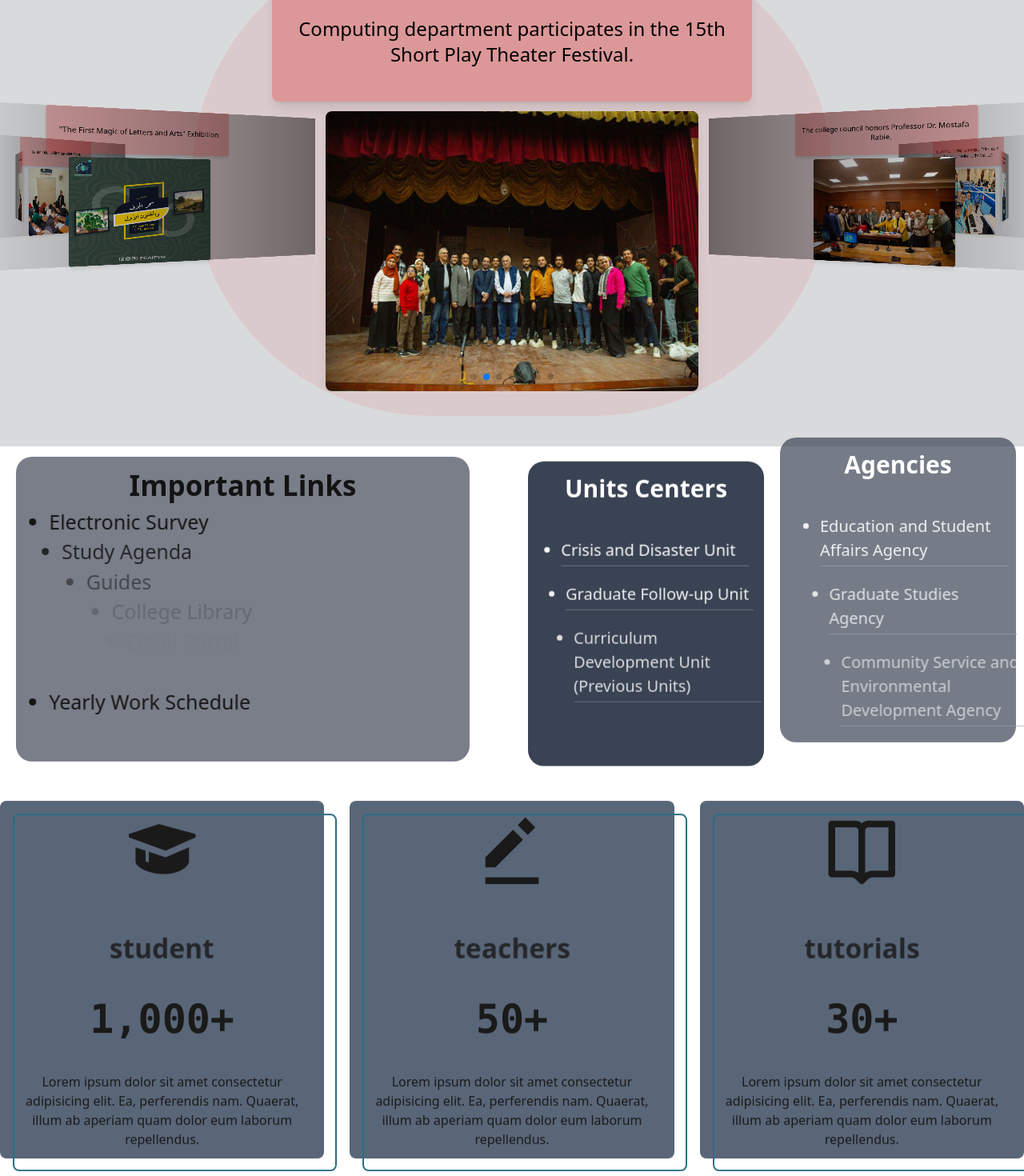
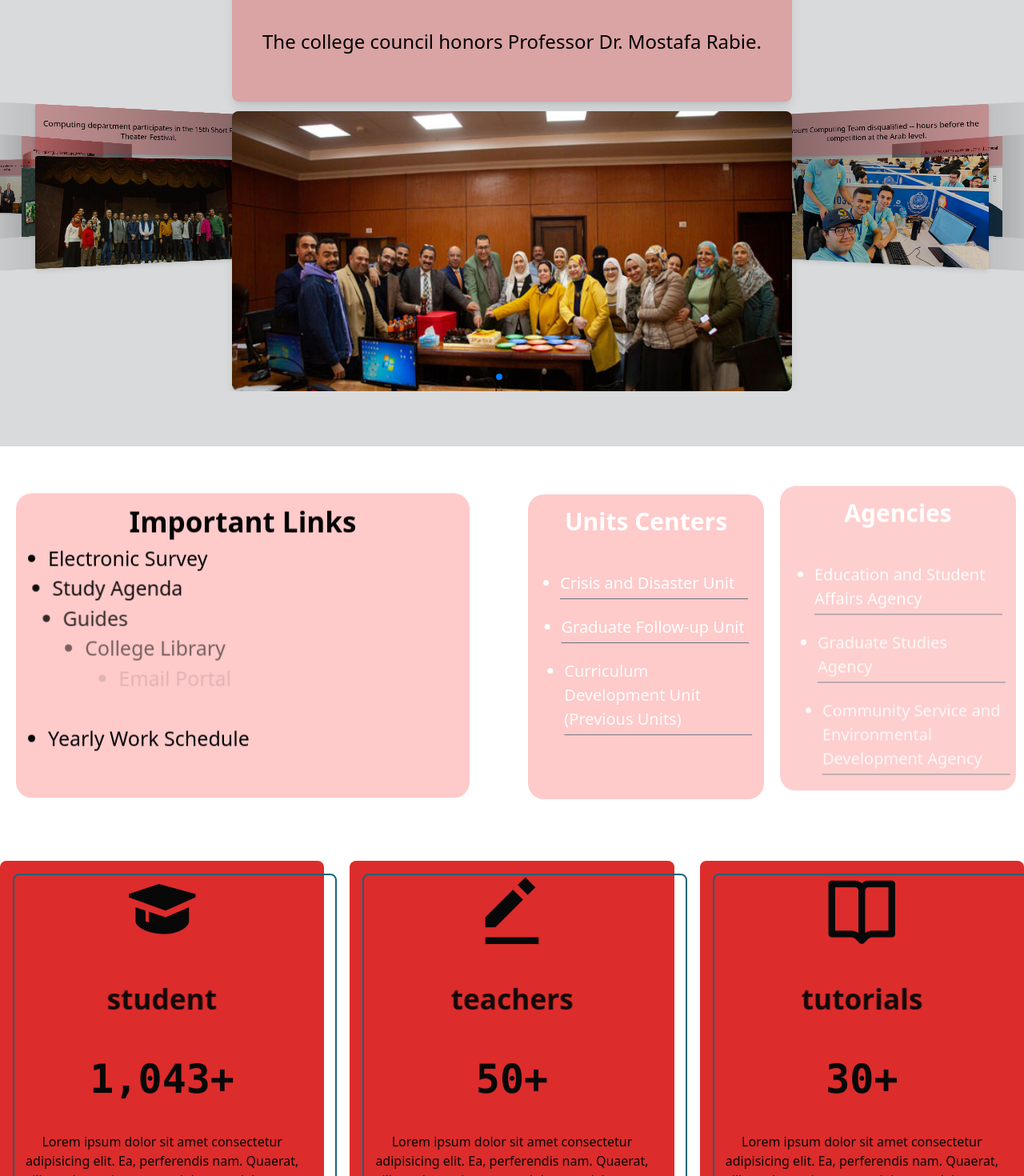
Before and after one commit to Hamada-MP0/FCAI-Portal, a React (Vite) app: page / in a window 1280 px wide. Shown: the part 220-1690 px from the top of the page at 80% size. Built offline with nearby package versions, Linux system fonts and the light colour scheme.

Commit message:
Edit Home

```diff
--- a/src/App.jsx
+++ b/src/App.jsx
@@ -7,11 +7,12 @@ import Footer from './component/Footer/Footer';
 import Home from './pages/Home/Home';
 import { BrowserRouter , Routes , Route } from 'react-router-dom';
 import Header from './component/Header/Header';
+import About from './pages/about/About';
 function App() {
   useEffect(() => {
     AOS.init({
       duration: 3000, // مدة الحركة بالمللي ثانية
-      easing: "ease-in-out", // نوع الحركة
+      easing: "ease", // نوع الحركة
       once: false, // تشغيل الحركة مرة واحدة فقط
 
       mirror: true, // ✅ يسمح للحركة بالعمل عند الصعود للأعلى
@@ -25,7 +26,7 @@ function App() {
         <Header/>
       <Routes>
         <Route path='/' element={<Home/>}/>
-        <Route path='/about' element={<h1>About</h1>}/>
+        <Route path='/about' element={<About/>}/>
         <Route path='/contact_us' element={<h1>Contact</h1>}/>
         <Route path='/library' element={<h1>library</h1>}/>
       </Routes>
--- a/src/component/Card-Home/CardHomePage.jsx
+++ b/src/component/Card-Home/CardHomePage.jsx
@@ -33,11 +33,11 @@ const Card_Home = () => {
     const isArabic = i18n.language === "ar";
 
     return (
-        <div>
+        <div className="my-10">
             <div className={`grid w-full gap-5 lg:grid-cols-2 relative flex-wrap ${isArabic ? "rtl" : ""}`}>
 
                 <div    data-aos="fade-down"
-                                    data-aos-delay={ 300 }  className=" p-[10px] m-5 w-[90%] bg-slate-900/60 rounded-[20px] p-[10px]">
+                                    data-aos-delay={ 300 }  className="m-5 w-[90%] bg-red-200 rounded-[20px] p-[10px]">
                     <h2 className=" lg:text-[35px] text-[25px] text-center font-bold">
                         {t("CardHome.important_links.important_links")}
                     </h2>
@@ -54,7 +54,7 @@ const Card_Home = () => {
                 <div  className="grid m-5 sm:grid-cols-2 md:grid-cols-2 lg:grid-cols-2  mx-[10px] gap-5 ">
                     {Object.keys(optionscard2).map((card, index) => (
                         <div  data-aos="fade-down"
-                        data-aos-delay={ 900*index } key={index} className="bg-gray-700 text-white rounded-[20px] p-5 h-full flex flex-col justify-between">
+                        data-aos-delay={ 900*index } key={index} className="bg-red-200 text-white rounded-[20px] p-5 h-full flex flex-col justify-between">
                             <h2 className="lg:text-[30px] text-xl font-bold text-center mb-3">
                                 {t(`CardHome.${card}.${optionscard2[card][0]}`)}
                             </h2>
--- a/src/component/CardCounter/CardCounter.jsx
+++ b/src/component/CardCounter/CardCounter.jsx
@@ -33,7 +33,7 @@ const CardCounter = ({title, icon, end}) => {
 
   return (
     <div  data-aos="fade-down"
-    data-aos-delay={ 400 } ref={counterRef} className='relative flex transition-colors hover:bg-red-300 px-5 gap-4 rounded-lg w-[430px] bg-slate-600 flex-col py-3 items-center justify-center before:content-[""] before:absolute before:top-4 before:-right-4 before:w-full before:h-full before:-z-10 before:border-[2px] before:border-cyan-800 before:rounded-lg'>
+    data-aos-delay={ 400 } ref={counterRef} className='relative flex transition-colors hover:bg-red-200 px-5 gap-4 rounded-lg w-[430px] bg-red-600 flex-col py-3 items-center justify-center before:content-[""] before:absolute before:top-4 before:-right-4 before:w-full before:h-full before:-z-10 before:border-[2px] before:border-cyan-800 before:rounded-lg'>
       {icon}
       <h1   data-aos="zoom-in-up"   data-aos-delay={ 600 } className='text-4xl font-[900] my-5'>{title}</h1>
       <div className="text-[50px] font-mono my-3 flex font-[900] space-x-0 text-center">
--- a/src/component/Footer/Footer.jsx
+++ b/src/component/Footer/Footer.jsx
@@ -45,7 +45,7 @@ const Footer = () => {
               height="250"
               className="border-none rounded-lg"
               allowFullScreen
-              loading="lazy"
+              loading="lazy"//يجعل تحميل الخريطة يحدث فقط عندما تظهر في الشاشة، مما يحسن من أداء الصفحة.
               referrerPolicy="no-referrer-when-downgrade"
             ></iframe>
           </div>
--- a/src/component/Maurqee/Maurqee.jsx
+++ b/src/component/Maurqee/Maurqee.jsx
@@ -18,7 +18,7 @@ const Maurqee = () => {
       </div>
 
       <div>
-        <Marquee direction="right" speed={100} delay={0}>
+        <Marquee direction="right" speed={100} delay={0}   pauseOnHover={true}>
           <div className="image_wrapper">
             <img src={img1} alt="" />
           </div>
--- a/src/component/Slider/Slider.jsx
+++ b/src/component/Slider/Slider.jsx
@@ -6,7 +6,7 @@ import "swiper/css";
 import "swiper/css/effect-coverflow";
 import "swiper/css/pagination";
 
-// استيراد الصور
+
 import Image7 from "../../assets/image/1203951.jpg";
 import Image6 from "../../assets/image/1203971.jpg";
 import Image5 from "../../assets/image/1204291.jpg";
@@ -43,23 +43,23 @@ const Heroslider = () => {
           slidesPerView={"auto"}
           coverflowEffect={{
             rotate: 40,
-            stretch: 50, // مدى تباعد الشرائح
+            stretch: 70, // مدى تباعد الشرائح
             depth: 2000, // عمق التأثير ثلاثي الأبعاد
             modifier: 1, // التحكم في التأثير
             slideShadows: true, // تمكين الظلال
           }}
           pagination={{ clickable: true }}
-          autoplay={{ delay: 3000, disableOnInteraction: false }}
+          autoplay={{ delay: 2000, disableOnInteraction: false }}
           loop={true}
           modules={[EffectCoverflow, Pagination, Autoplay]}
           className="w-full max-w-[100%] sm:max-w-[800px] md:max-w-[1500px] "
           data-aos="zoom-in-down"
         >
           {ImageList.map((data) => (
-            <SwiperSlide key={data.id} className="w-[250px] sm:w-[300px]  lg:w-[400px]">
+            <SwiperSlide key={data.id} className="w-[250px] sm:w-[300px]  lg:w-[600px]">
               <div  data-aos="pop-up" className="flex flex-col justify-center items-center">
                 {/* النص */}
-                <div className="flex justify-center  items-center text-center  relative leading-6 z-10 bg-red-600/30 rounded-lg sm:h-[150px] lg:w-[600px] w-[250px] h-[100px]  shadow-lg">
+                <div className="flex justify-center  items-center text-center  relative leading-6 z-10 bg-red-600/30 rounded-lg sm:h-[150px] lg:w-[700px] w-[250px] h-[100px]  shadow-lg">
                   <p className=" lg:text-2xl  sm:text-lg text-[13px] font-[Open_Sans] ... font-[500]  mx-4">{data.description}</p>
                 </div>
 
@@ -68,7 +68,7 @@ const Heroslider = () => {
                   <img
                     src={data.img}
                     alt="Slider Image"
-                    className="w-full h-[250px] sm:h-[350px] object-cover rounded-lg shadow-lg"
+                    className="w-full h-[250px] lg:w-[700px] sm:h-[350px] object-cover rounded-lg shadow-lg"
                   />
                 </div>
               </div>
@@ -76,7 +76,6 @@ const Heroslider = () => {
           ))}
         </Swiper>
       </div>
-      <div data-aos="zoom-in-up" className=" dark:bg-red-950 absolute w-[800px] h-[600px] mt-3 top-[0px]  right-[50%]] bg-red-500/10 rounded-full overflow-hidden"></div>
 
     </div>
   );
--- a/src/pages/Home/Home.jsx
+++ b/src/pages/Home/Home.jsx
@@ -10,7 +10,7 @@ const Home = () => {
         <Card_Home/>
 
         <div className="flex justify-center my-3 w-full gap-8 py-5">
-            <CardCounter title={"student"} end={1000} icon={<i className='bx bxs-graduation text-[100px]'></i> }/>
+            <CardCounter title={"student"} end={1043} icon={<i className='bx bxs-graduation text-[100px]'></i> }/>
             <CardCounter title={"teachers"} end={50} icon={<i className='bx bxs-edit-alt text-[100px]' ></i> }/>
             <CardCounter title={"tutorials"} end={30} icon={<i className='bx bx-book-open text-[100px]' ></i> }/>
         </div>
--- /dev/null
+++ b/src/pages/about/About.jsx
@@ -0,0 +1,9 @@
+const About = () => {
+  return (
+    <div>
+      about pages are
+    </div>
+  )
+}
+
+export default About
```
